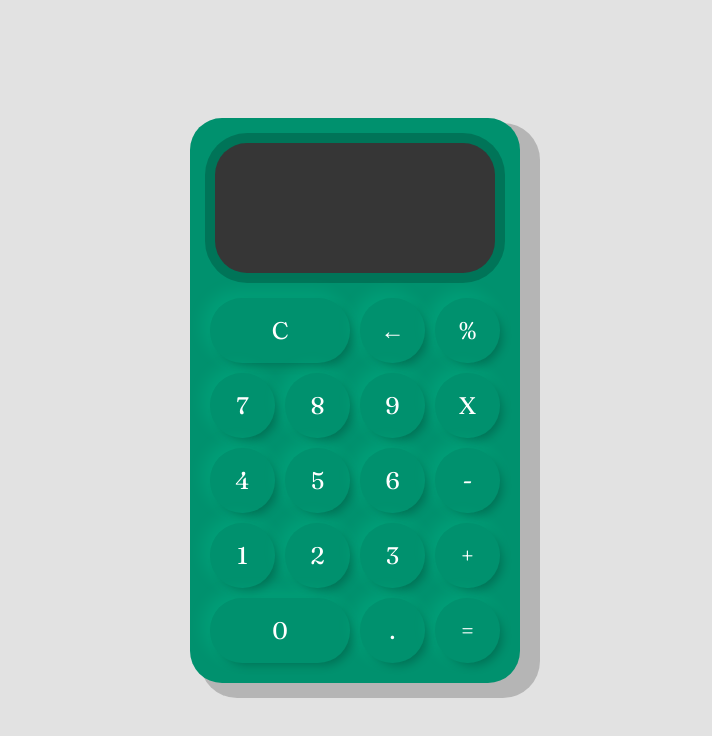
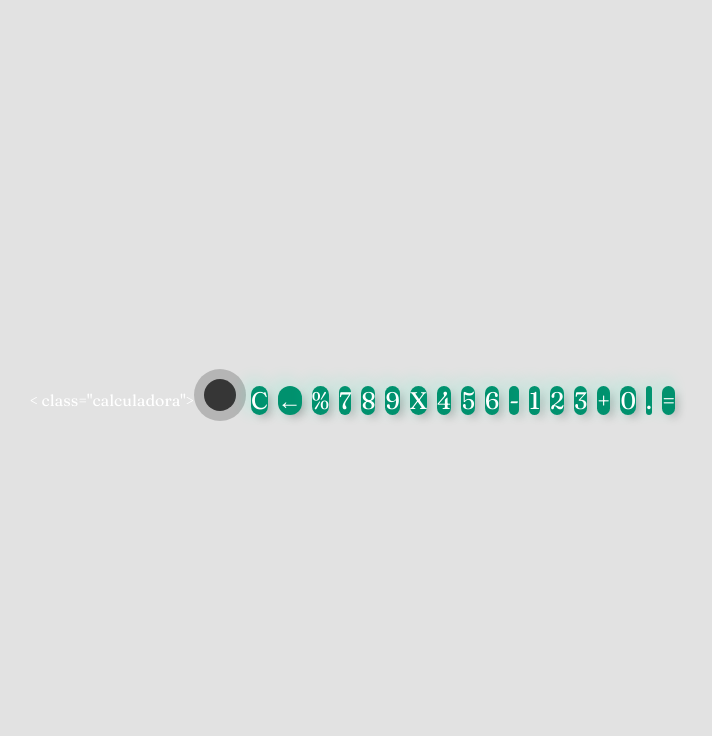
Before and after one commit to ZapataMejia/Calculadora, a plain HTML site: page index.html in a window 1280 px wide. Shown: the whole page, without its empty margins (285-997 px from the left). Drawn offline with Linux system fonts and the light colour scheme.

Commit message:
Prueba de modificacion de version

```diff
--- a/display.js
+++ b/display.js
@@ -1,3 +1,4 @@
+//Esto es una clase
 class Display {
     constructor(displayValorAnterior, displayValorActual) {
         this.displayValorActual = displayValorActual;
--- a/index.html
+++ b/index.html
@@ -12,7 +12,7 @@
 </head>
 <body>
     <div class="container">
-        <div class="calculadora">
+        < class="calculadora">
             <div class="display">
                 <div id="valor-anterior"></div>
                 <div id="valor-actual"></div>
```
